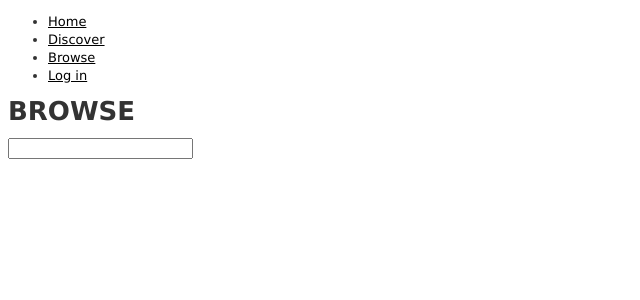
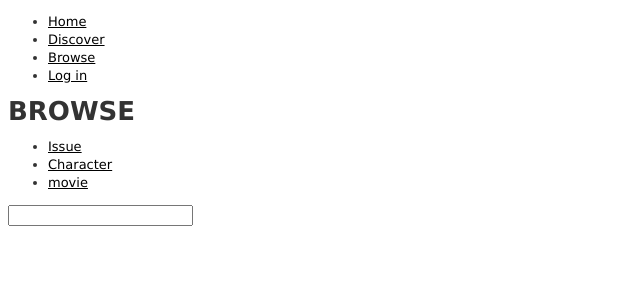
Before and after one commit to crosbourne/project_3, a Rails app: page /browse in a window 1280 px wide. Shown: the top 300 px of the page, without its empty margins (0-640 px from the left). Run offline with Rails 7, Linux system fonts and the light colour scheme; style sheets or scripts are compiled from the project's sources; some libraries are stand-ins or nearby versions.

Commit message:
added character, issue and movie view pages

```diff
--- a/app/controllers/pages_controller.rb
+++ b/app/controllers/pages_controller.rb
@@ -7,16 +7,25 @@ class PagesController < ApplicationController
   end
 
   def browse
-    #@q = ComicVine::API.search 'volume', 'batman'
-    #@issues = ComicVine::API.issues({limit: 10})
-    # @issues = @q.result(distinct: true)
+
+  end
+
+  def character
+    @characters = ComicVine::API.characters({limit: 10})
+  end
+
+  def issue
+    @issues = ComicVine::API.issues({limit: 10})
+  end
+
+  def movie
+    @movies = ComicVine::API.movies({limit: 10})
   end
 
 
   def search
      params[:search]
-     @issues = params[:search]
-    @results = ComicVine::API.search 'character,story_arc', params['search'], {:limit => 10}
+    @results = ComicVine::API.search 'volume,character,issues,movies', params['search'], {:limit => 20}
     render :browse
   end
 
--- a/app/views/pages/browse.html.erb
+++ b/app/views/pages/browse.html.erb
@@ -1,4 +1,13 @@
 <h1>BROWSE</h1>
+
+
+<nav>
+  <ul>
+    <li><%= link_to 'Issue', issue_path %></li>
+    <li><%= link_to 'Character', character_path %></li>
+    <li><%= link_to 'movie', movie_path %></li>
+  </ul>
+</nav>
 
 <form action="/search" method="get">
   <input name="search" type="search">
@@ -8,13 +17,15 @@
 <% @results.each do |result| %>
 <p>
   <%= result.name %>
+
   <%#= result.description.try(:html_safe) %><br>
   <% if result.image.present? %>
-  <%= image_tag(result.image["thumb_url"]) %><br>
+  <%= image_tag(result.image["small_url"], height: '160', width: '105') %><br>
   <% else %>
   <%= image_tag("no_comic_cover.jpg", height: '160', width: '105')  %><br>
   <% end %>
-  issue #<%= result.first_appeared_in_issue.try :issue_number %><br>
+  <!-- issue # --> <%#= result.first_appeared_in_issue.try :issue_number %><br>
+
 </p>
 <% end %>
 <% end %>
--- a/config/routes.rb
+++ b/config/routes.rb
@@ -7,6 +7,9 @@ Rails.application.routes.draw do
   get '/discover' => 'pages#discover'
   get '/browse' => 'pages#browse'
   get '/search' => 'pages#search'
+  get '/character' => 'pages#character'
+  get '/movie' => 'pages#movie'
+  get '/issue' => 'pages#issue'
 
 
   resources :users
```
Also changed, not shown: app/views/pages/character.html.erb (added, +16 -0 lines), app/views/pages/issue.html.erb (added, +17 -0 lines), app/views/pages/movie.html.erb (added, +16 -0 lines).
